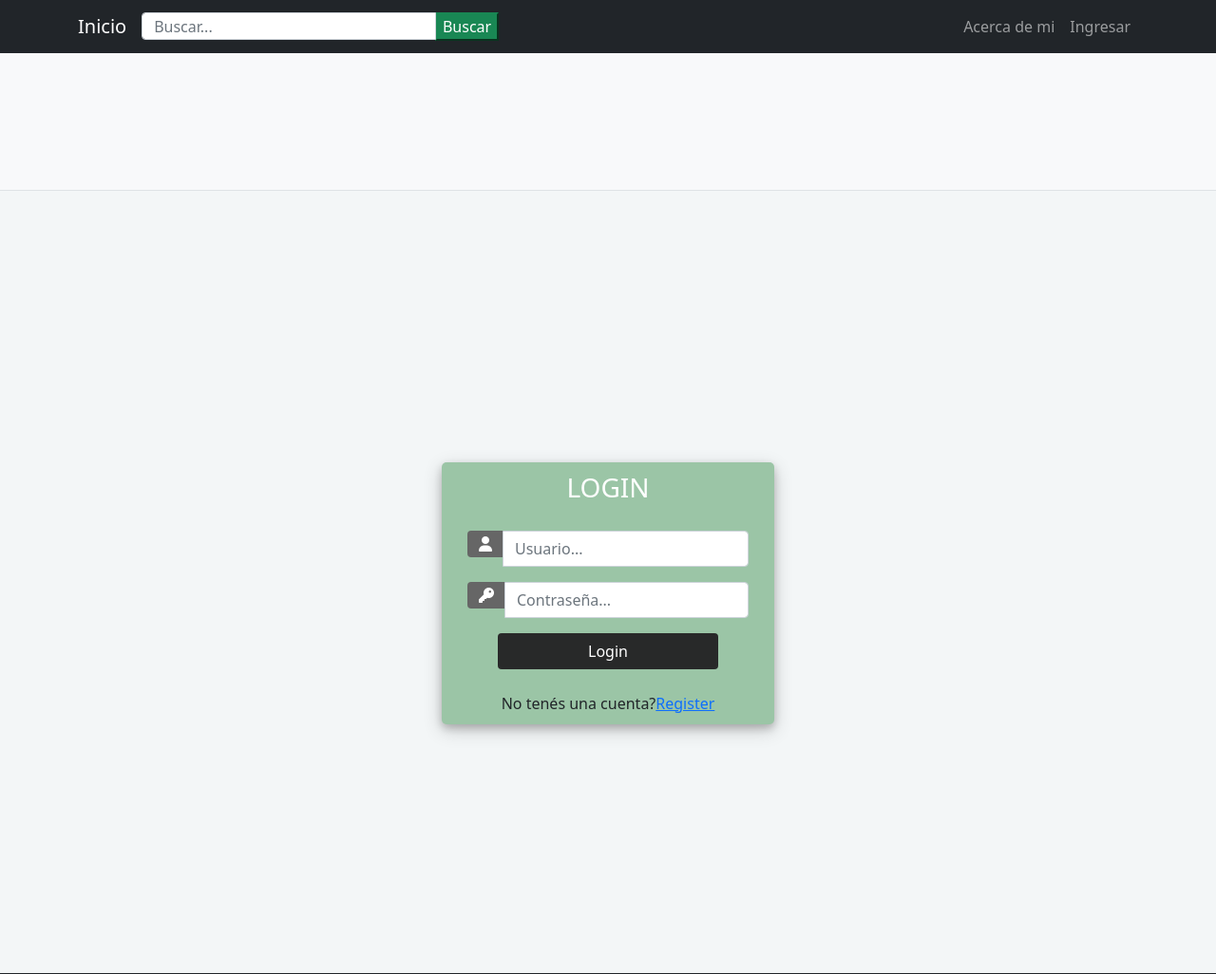
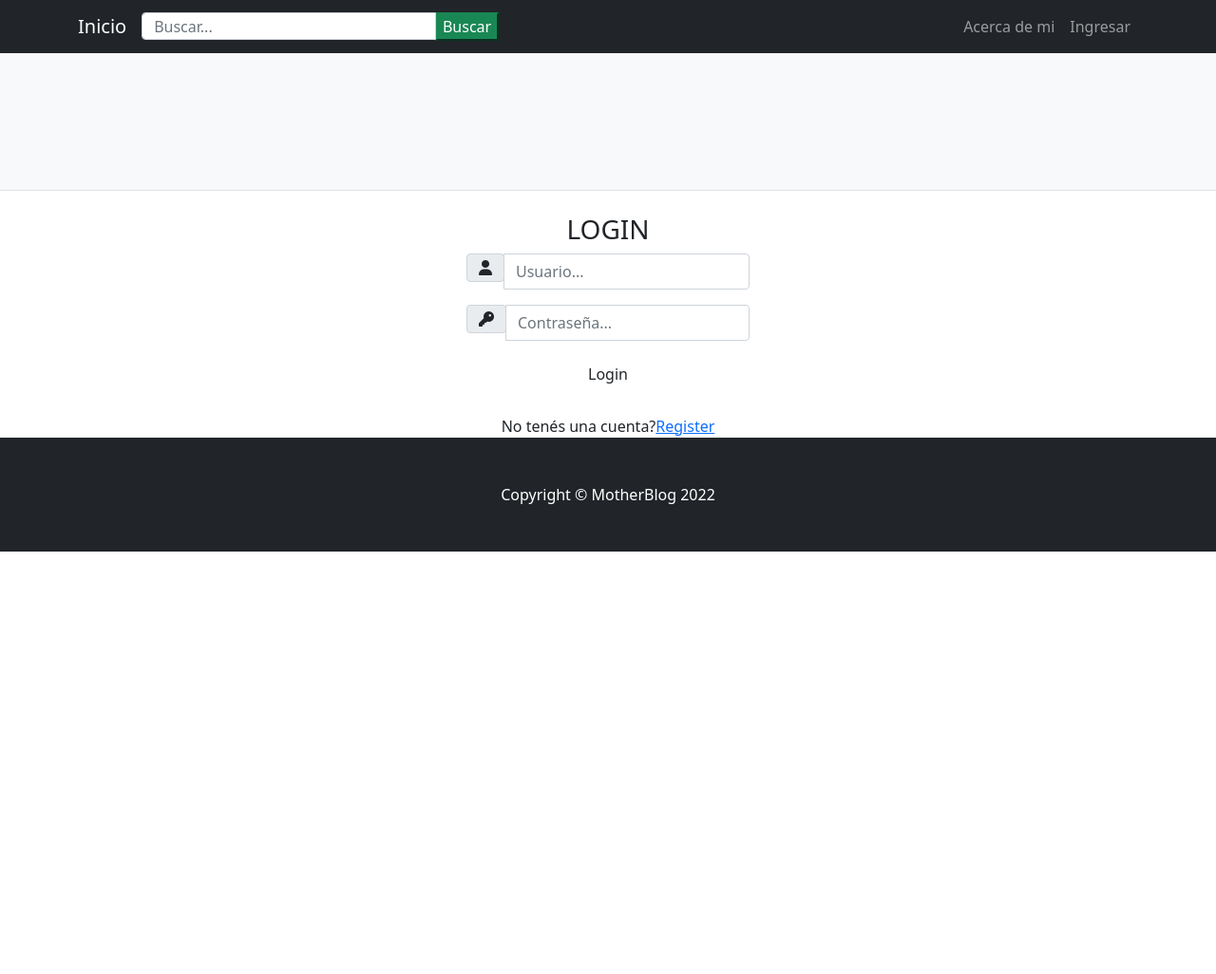
Before and after one commit to JoacoJ2302/blog_final_jurado, a Django app: page /accounts/login in a window 1280 px wide. Shown: the top 1026 px of the page at 95% size. After the commit the page ends 581 px from the top, so only its background shows below. Run offline with Django 4.2, Linux system fonts and the light colour scheme; some libraries are stand-ins or nearby versions.

Commit message:
Quite el css de los templates

```diff
--- a/accounts/templates/accounts/login.html
+++ b/accounts/templates/accounts/login.html
@@ -2,71 +2,6 @@
 
 
 {% block Posts %}
-<style>
-	body,
-	html {
-		margin: 0;
-		padding: 0;
-		height: 100%;
-		background: #f3f6f7 !important;
-	}
-	.user_card {
-		width: 350px;
-		margin-top: auto;
-		margin-bottom: auto;
-		background: #9bc5a6;
-		position: relative;
-		display: flex;
-		justify-content: center;
-		flex-direction: column;
-		padding: 10px;
-		box-shadow: 0 4px 8px 0 rgba(0, 0, 0, 0.2), 0 6px 20px 0 rgba(0, 0, 0, 0.19);
-		-webkit-box-shadow: 0 4px 8px 0 rgba(0, 0, 0, 0.2), 0 6px 20px 0 rgba(0, 0, 0, 0.19);
-		-moz-box-shadow: 0 4px 8px 0 rgba(0, 0, 0, 0.2), 0 6px 20px 0 rgba(0, 0, 0, 0.19);
-		border-radius: 5px;
-
-	}
-
-	.form_container {
-		margin-top: 20px;
-	}
-
-	#form-title{
-		color: #fff;
-
-	}
-
-	.login_btn {
-		width: 100%;
-		background: #282929 !important;
-		color: white !important;
-	}
-	.login_btn:focus {
-		box-shadow: none !important;
-		outline: 0px !important;
-	}
-	.login_container {
-		padding: 0 2rem;
-	}
-	.input-group-text {
-		background: #666666 !important;
-		color: white !important;
-		border: 0 !important;
-		border-radius: 0.25rem 0 0 0.25rem !important;
-	}
-	.input_user,
-	.input_pass:focus {
-		box-shadow: none !important;
-		outline: 0px !important;
-	}
-
-	#messages{
-		background-color: grey;
-		color: #fff;
-		padding: 10px;
-		margin-top: 10px;
-	}
-</style>
 <body>
 <div class="container h-100">
 	<div class="d-flex justify-content-center h-100">
```
Also changed, not shown: accounts/templates/accounts/editar_perfil.html (+0 -69 lines), accounts/templates/accounts/registro.html (+1 -65 lines), posts/templates/posts/comentario_form.html (+0 -67 lines).
